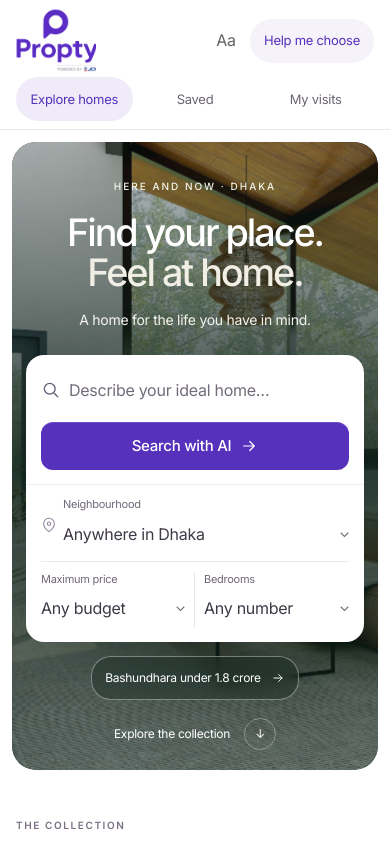
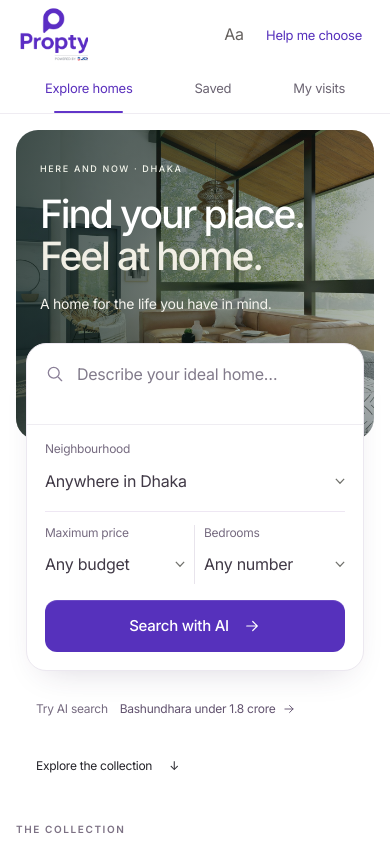
Before and after one commit to tabibhasann/jcx-proptech-intelligence-atlas, a Next.js app in the folder web/: page /prototype in a window 390 px wide. Shown: the top 844 px of the page. Built offline with nearby package versions, Linux system fonts and the light colour scheme.

Commit message:
Refine mobile Propty hero with calm search card and compact navigation

```diff
--- a/web/src/app/prototype/responsive.css
+++ b/web/src/app/prototype/responsive.css
@@ -5,6 +5,41 @@
 .pt-app input, .pt-app select, .pt-app textarea { max-width: 100%; }
 .pt-app .pt-dialog { overscroll-behavior: contain; }
 .pt-search-hero { overflow: clip; }
+.pt-search-box { position: relative; }
+.pt-search-input-row { padding-right: 206px; }
+.pt-app .pt-search-input-row textarea {
+  display: block;
+  min-width: 0;
+  width: 100%;
+  height: 52px;
+  min-height: 52px;
+  max-height: 124px;
+  padding: 14px 0;
+  border: 0;
+  background: transparent;
+  color: var(--pt-ink);
+  font: inherit;
+  font-size: 16px;
+  line-height: 24px;
+  resize: none;
+  outline: 0;
+}
+.pt-search-input-row textarea::placeholder { color: #827b8b; opacity: 1; }
+.pt-search-input-row textarea:focus-visible { outline: 0; }
+@supports (field-sizing: content) {
+  .pt-app .pt-search-input-row textarea { height: auto; field-sizing: content; }
+}
+.pt-app .pt-search-submit-action {
+  position: absolute;
+  top: 16px;
+  right: 16px;
+  min-height: 52px;
+  padding: 14px 22px;
+  font-size: 14px;
+  gap: 14px;
+  border-radius: 13px;
+}
+.pt-search-submit-action[aria-busy="true"] { opacity: .7; }
 .pt-app .pt-advisor-button { width: auto; }
 .pt-advisor-button span { display: inline; }
 .pt-choice-grid { grid-template-columns: repeat(2,minmax(0,1fr)); }
@@ -139,3 +174,85 @@
   .pt-filter-tools { align-items: stretch; }
   .pt-app .pt-sort select { width: 132px; }
 }
+
+/* Mobile hero: photo-led introduction, with the task on a calm white surface. */
+@media (max-width: 600px) {
+  .pt-header { padding: 8px 20px 0; gap: 5px 8px; border-bottom-color: #efecf2; }
+  .pt-header .pt-brand { width: 68px; padding: 0; }
+  .pt-header .pt-original-brand { width: 68px; height: 54px; }
+  .pt-header .pt-original-brand img { width: 87px; height: 87px; left: -10px; top: -17px; }
+  .pt-app .pt-advisor-button { background: transparent; padding-inline: 8px !important; }
+  .pt-header nav { gap: 12px; }
+  .pt-app .pt-header nav button {
+    flex: 1 1 auto;
+    position: relative;
+    padding: 10px 0 14px;
+    min-height: 46px;
+    border-radius: 0;
+    background: transparent;
+    font-size: 13px;
+  }
+  .pt-app .pt-header nav button[aria-current] { color: #5b31bd; background: transparent; }
+  .pt-header nav button[aria-current]::after {
+    content: "";
+    position: absolute;
+    bottom: 0;
+    left: 25%;
+    right: 25%;
+    height: 2px;
+    border-radius: 2px;
+    background: #6235c9;
+  }
+  .pt-search-hero {
+    width: 100%;
+    margin: 16px 0 0;
+    padding: 0 16px;
+    background: transparent;
+    clip-path: none;
+    overflow: visible;
+    border-radius: 0;
+    color: var(--pt-ink);
+  }
+  .pt-search-scene {
+    inset: 0 16px auto;
+    height: 310px;
+    border-radius: 22px;
+    overflow: hidden;
+    transform: none !important;
+    will-change: auto;
+  }
+  .pt-search-scene img { object-position: 57% 44%; transform: translateY(calc(var(--hero-inset,0px) * -1)) scale(1.06); }
+  .pt-search-scene:after { background: linear-gradient(105deg,#13251fcc,#13251f78 64%,#13251f45); }
+  .pt-search-hero-content { width: 100%; padding: 32px 0 0; text-align: left; }
+  .pt-hero-kicker { margin: 0 24px 17px !important; font-size: 9px; letter-spacing: .18em; }
+  .pt-app .pt-search-hero h1 { margin-inline: 24px; font-size: clamp(34px,10vw,52px); line-height: 1.06; letter-spacing: -.055em; }
+  .pt-search-subtitle { margin: 17px 24px 0 !important; max-width: 255px; font-size: 14px; line-height: 1.6; }
+  .pt-search-box {
+    margin: 28px 10px 0;
+    border: 1px solid #ece8f0;
+    border-radius: 20px;
+    box-shadow: 0 14px 35px -18px #37254d38;
+    overflow: hidden;
+  }
+  .pt-search-box:focus-within { box-shadow: 0 14px 35px -18px #37254d38,0 0 0 2px #d9cbed; }
+  .pt-search-input-row { display: grid; grid-template-columns: 20px minmax(0,1fr); padding: 18px 18px 14px; gap: 12px; align-items: start; }
+  .pt-search-input-row > svg { margin-top: 2px; width: 20px; height: 20px; color: #8b8098; }
+  .pt-app .pt-search-input-row textarea { padding: 0; height: 48px; max-height: 96px; field-sizing: content; min-height: 48px; font-size: 16px; line-height: 24px; }
+  .pt-search-options { padding: 16px 18px 0; gap: 13px 0; border-top: 1px solid #efedf2; }
+  .pt-search-options label:first-child { padding: 0 0 11px; }
+  .pt-search-options label:first-child > svg { display: none; }
+  .pt-search-options small { color: #766b80; font-size: 12px; }
+  .pt-search-options select { height: 38px; font-size: 16px; background-size: 10px; }
+  .pt-app .pt-search-submit-action { position: static; width: calc(100% - 36px); margin: 16px 18px 18px; min-height: 50px; font-size: 15px; justify-content: center; border-radius: 12px; }
+  .pt-search-suggestions { margin: 16px 20px 0; gap: 6px; justify-content: flex-start; }
+  .pt-search-suggestions > span { display: inline; font-size: 12px; color: #766b80; }
+  .pt-search-suggestions button { min-height: 44px; padding: 5px 0; background: transparent; border: 0; border-radius: 0; color: #62536f; font-size: 12px; gap: 7px; backdrop-filter: none; }
+  .pt-search-suggestions button:hover { background: transparent; color: #6235c9; }
+  .pt-scroll-cue { position: static; transform: none; width: max-content; margin: 13px 20px 0; min-height: 44px; gap: 12px; color: #5f5269; font-size: 12px; }
+  .pt-scroll-cue > span:last-child { width: 20px; height: 20px; border: 0; }
+  .pt-listings { padding-top: 34px; }
+  .pt-large .pt-search-input-row textarea { font-size: 18px; line-height: 27px; min-height: 54px; }
+  @supports (field-sizing: content) {
+    .pt-app .pt-search-input-row textarea { height: auto; }
+  }
+}
--- a/web/src/components/propty/SearchHero.tsx
+++ b/web/src/components/propty/SearchHero.tsx
@@ -104,25 +104,23 @@ export function SearchHero({
             <label className="pt-sr-only" htmlFor="home-search">
               Describe your ideal home
             </label>
-            <input
+            <textarea
               id="home-search"
-              type="search"
+              role="searchbox"
+              rows={1}
               value={text}
               onChange={(e) => onText(e.target.value)}
+              onKeyDown={(e) => {
+                if (e.key === "Enter" && !e.shiftKey && !e.nativeEvent.isComposing) {
+                  e.preventDefault();
+                  if (!busy) e.currentTarget.form?.requestSubmit();
+                }
+              }}
               placeholder="Describe your ideal home…"
               enterKeyHint="search"
               autoComplete="off"
               maxLength={180}
             />
-            <button
-              className="pt-primary"
-              type="submit"
-              disabled={busy}
-              aria-busy={busy}
-            >
-              {busy ? "Finding homes…" : "Search with AI"}{" "}
-              {!busy && <Icon name="arrow" size={18} />}
-            </button>
           </div>
           <div className="pt-search-options">
             <label>
@@ -206,6 +204,15 @@ export function SearchHero({
               </span>
             </label>
           </div>
+          <button
+            className="pt-primary pt-search-submit-action"
+            type="submit"
+            disabled={busy}
+            aria-busy={busy}
+          >
+            {busy ? "Finding homes…" : "Search with AI"}{" "}
+            {!busy && <Icon name="arrow" size={18} />}
+          </button>
         </form>
         <div className="pt-search-suggestions">
           <span>Try AI search</span>
```
Also changed, not shown: 1 other file (tests, documents, lock files or other folders).
